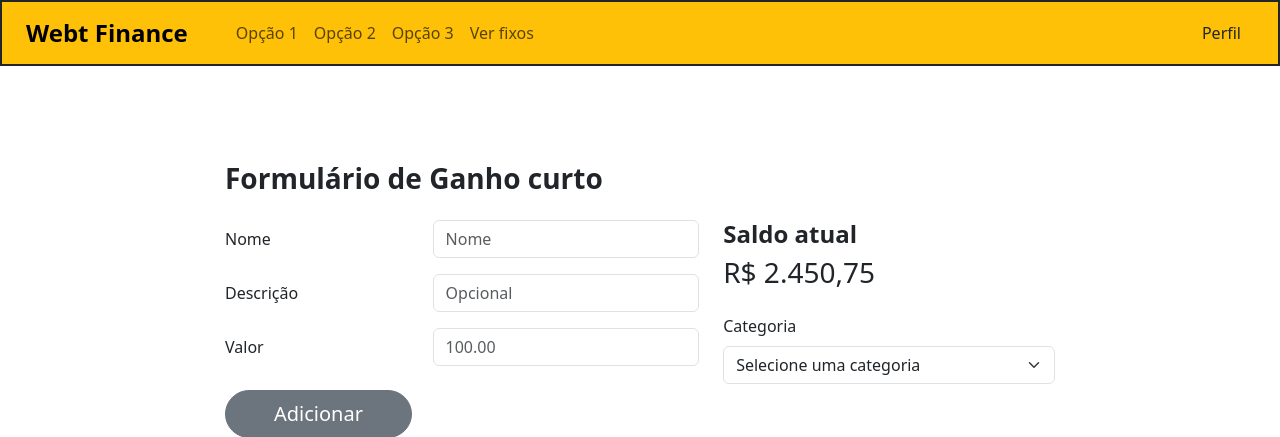
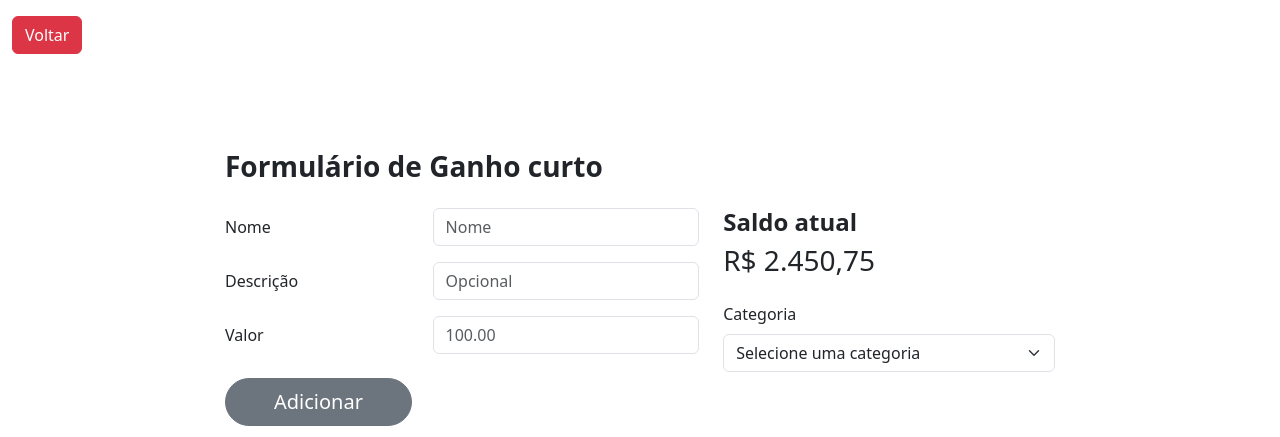
Before and after one commit to rafaelSilveiraSilva/Projeto-Integrador-Info3, a PHP site: page /ganhocurto.php in a window 1280 px wide. Shown: the top 437 px of the page. Run offline with PHP 8.4, Linux system fonts and the light colour scheme; a user stored in the database is signed in; data comes from the database, SQL or seed files in the repository.

Commit message:
Tirando a navbar de algumas páginas e adicionando o botão de voltar.

```diff
--- a/ganhocurto.php
+++ b/ganhocurto.php
@@ -61,6 +61,7 @@ if ($_SERVER['REQUEST_METHOD'] == 'POST') {
 
 <!DOCTYPE html>
 <html lang="pt-BR">
+
 <head>
     <meta charset="UTF-8">
     <meta name="viewport" content="width=device-width, initial-scale=1">
@@ -69,8 +70,9 @@ if ($_SERVER['REQUEST_METHOD'] == 'POST') {
     <script src="https://cdnjs.cloudflare.com/ajax/libs/twitter-bootstrap/5.3.8/js/bootstrap.bundle.min.js" defer></script>
 
 </head>
+
 <body>
-    <nav class="navbar navbar-expand-lg bg-warning border border-2 border-dark">
+    <!-- <nav class="navbar navbar-expand-lg bg-warning border border-2 border-dark">
         <div class="container-fluid px-4">
             <a class="navbar-brand fw-bold fs-4" href="inicialUsuario.php">Webt Finance</a>
             <button class="navbar-toggler" type="button" data-bs-toggle="collapse" data-bs-target="#navbarNav">
@@ -86,7 +88,12 @@ if ($_SERVER['REQUEST_METHOD'] == 'POST') {
             </div>
             <a href="usuario.php" class="btn ms-3">Perfil</a>
         </div>
-    </nav>
+    </nav> -->
+    <div class="container-fluid mt-3">
+
+        <a class="btn btn-danger" href="inicialUsuario.php">Voltar</a>
+
+    </div>
 
     <div class="container my-5">
         <div class="row justify-content-center">
@@ -136,4 +143,5 @@ if ($_SERVER['REQUEST_METHOD'] == 'POST') {
         </div>
     </div>
 </body>
+
 </html>
```
Also changed, not shown: gastoreco.php (+6 -2 lines), gastosFixos.php (+6 -2 lines).
